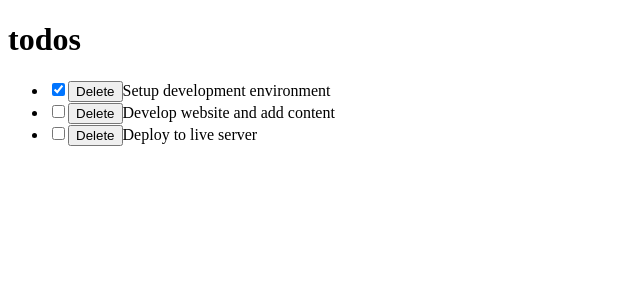
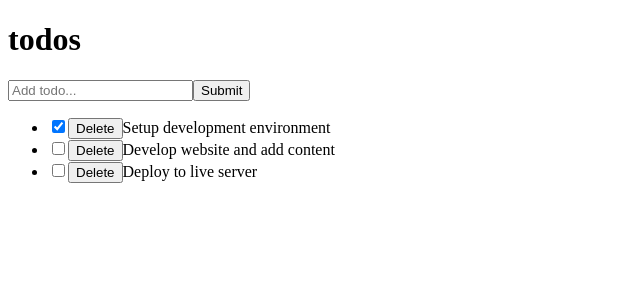
Before and after one commit to elyor-doniyorov/react-todos-app, a React (Create React App) app: page / in a window 1280 px wide. Shown: the top 300 px of the page, without its empty margins (0-640 px from the left). Built offline with nearby package versions, Linux system fonts and the light colour scheme.

Commit message:
Adding a text input field and a submit button

```diff
--- a/src/components/InputTodo.js
+++ b/src/components/InputTodo.js
@@ -0,0 +1,32 @@
+/* eslint-disable react/prefer-stateless-function, react/button-has-type,
+react/destructuring-assignment, react/state-in-constructor */
+import React, { Component } from 'react';
+
+class InputTodo extends Component {
+  state = {
+    title: '',
+  };
+
+  onChange = (e) => {
+    this.setState({
+      title: e.target.value,
+    });
+  };
+
+  render() {
+    return (
+      <form>
+        <input
+          type="text"
+          placeholder="Add todo..."
+          value={this.state.title}
+          onChange={this.onChange}
+        />
+        <button>Submit</button>
+      </form>
+    );
+  }
+}
+export default InputTodo;
+/* eslint-enable react/prefer-stateless-function, react/button-has-type,
+react/destructuring-assignment, react/state-in-constructor */
--- a/src/components/TodoContainer.js
+++ b/src/components/TodoContainer.js
@@ -3,6 +3,7 @@ react/destructuring-assignment, react/no-access-state-in-setstate, no-param-reas
 import React from 'react';
 import TodosList from './TodosList';
 import Header from './Header';
+import InputTodo from './InputTodo';
 
 class TodoContainer extends React.Component {
   constructor(props) {
@@ -54,6 +55,7 @@ class TodoContainer extends React.Component {
     return (
       <div>
         <Header />
+        <InputTodo />
         <TodosList
           todos={this.state.todos}
           handleChangeProps={this.handleChange}
```
